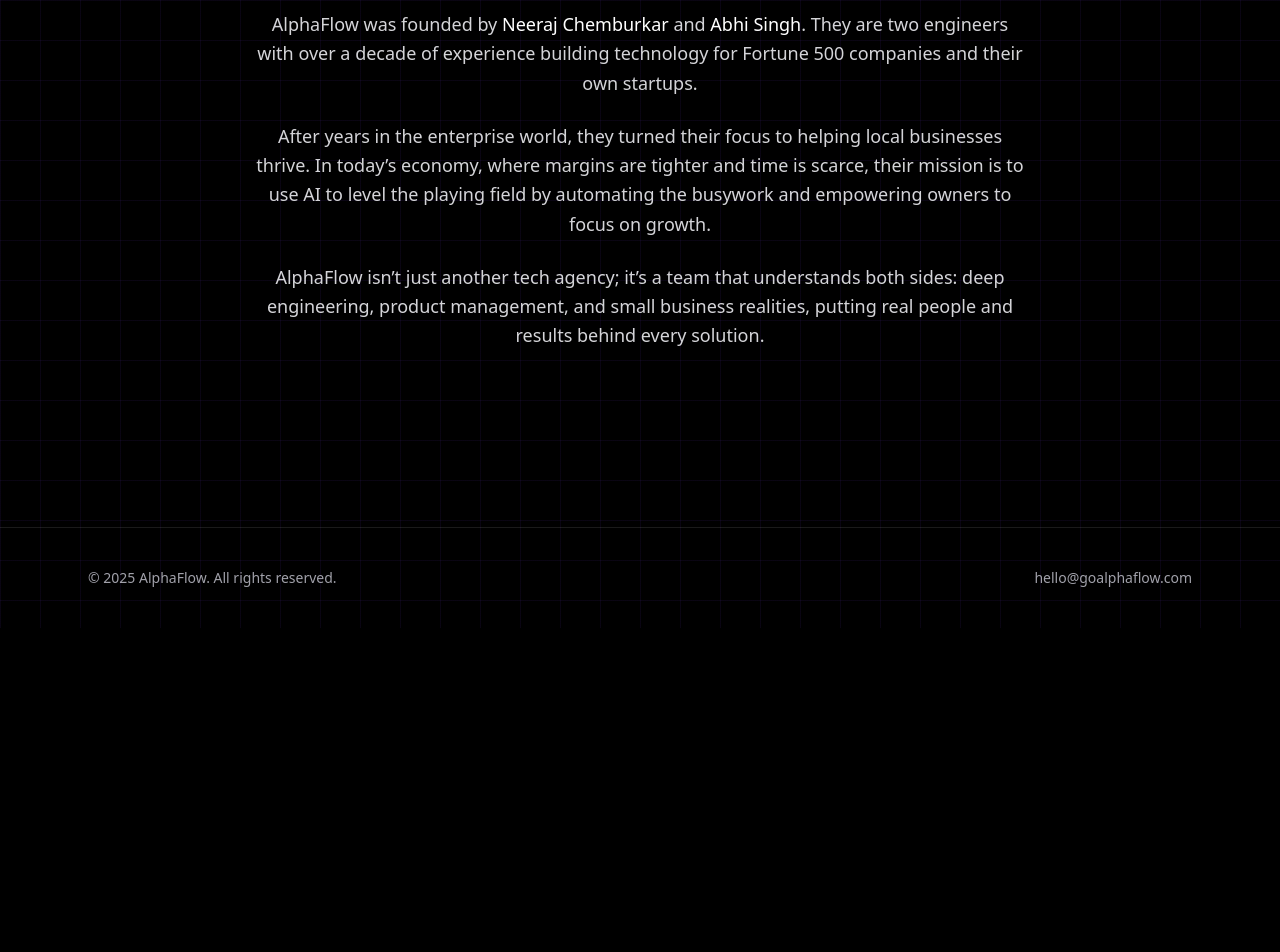
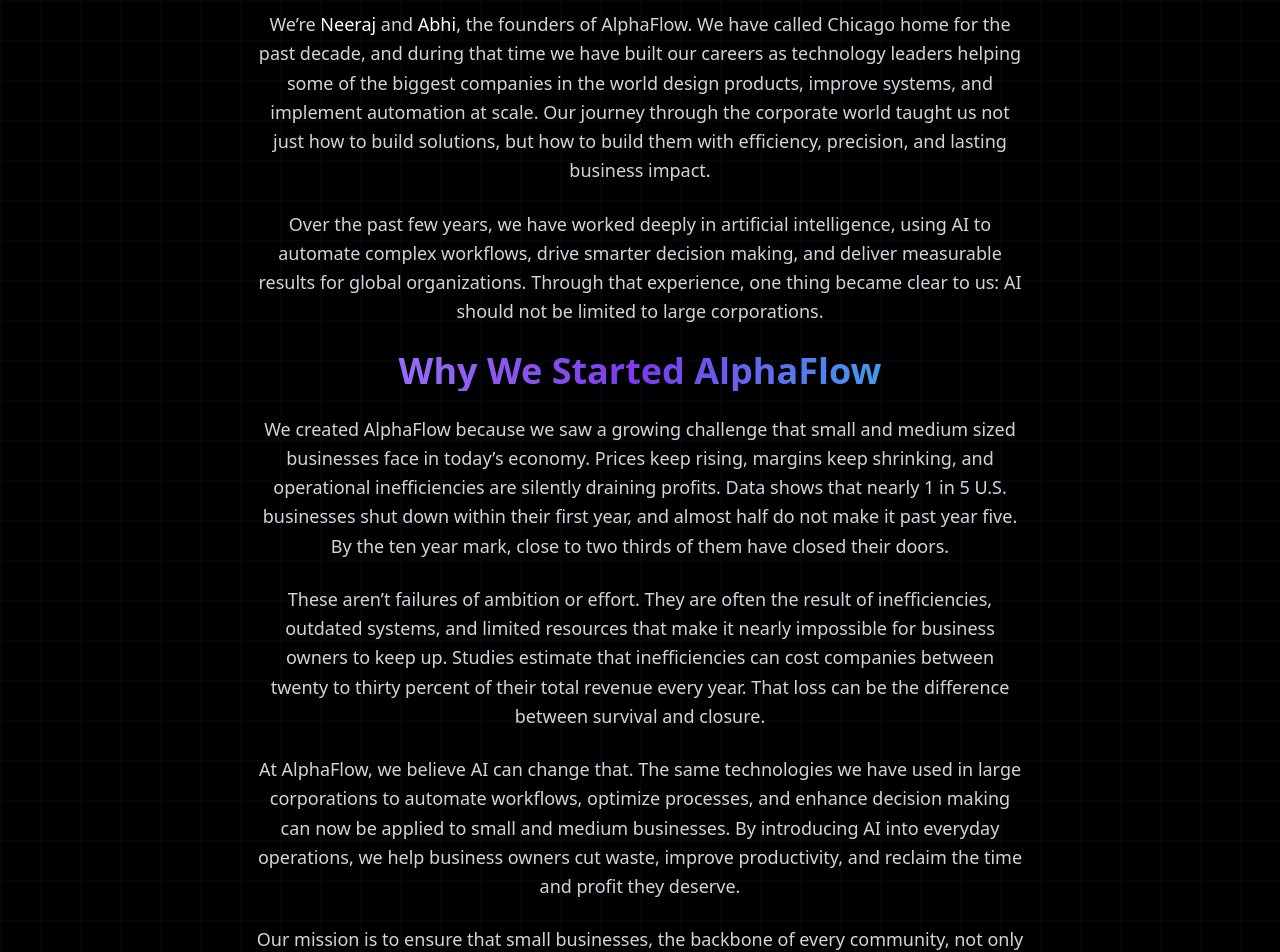
Before and after one commit to nchemb/alphaflow, a Next.js app: page /about in a window 1280 px wide. Shown: the part 720-1672 px from the top of the page. Before the commit the page ends 1348 px from the top, so only its background shows below. Built offline with nearby package versions, Linux system fonts and the light colour scheme.

Commit message:
about us text

```diff
--- a/app/about/page.tsx
+++ b/app/about/page.tsx
@@ -42,16 +42,31 @@
       <section className="mx-auto max-w-5xl px-6 pt-16 pb-20 border-t border-zinc-800 mt-16">
         <h2 className="text-3xl md:text-4xl font-semibold text-center mb-8 gradient-text">Meet the Founders</h2>
 
-        <div className="text-zinc-300 text-lg max-w-3xl mx-auto text-center leading-relaxed">
+        <div className="text-zinc-300 text-lg max-w-3xl mx-auto text-center leading-relaxed space-y-6">
           <p>
-            AlphaFlow was founded by <span className="font-medium text-white">Neeraj Chemburkar</span> and <span className="font-medium text-white">Abhi Singh</span>. They are two engineers with over a decade of experience building technology for Fortune 500 companies and their own startups.
+            We’re <span className="font-medium text-white">Neeraj</span> and <span className="font-medium text-white">Abhi</span>, the founders of AlphaFlow. We have called Chicago home for the past decade, and during that time we have built our careers as technology leaders helping some of the biggest companies in the world design products, improve systems, and implement automation at scale. Our journey through the corporate world taught us not just how to build solutions, but how to build them with efficiency, precision, and lasting business impact.
           </p>
-          <p className="mt-6">
-            After years in the enterprise world, they turned their focus to helping local businesses thrive.
-            In today’s economy, where margins are tighter and time is scarce, their mission is to use AI to level the playing field by automating the busywork and empowering owners to focus on growth.
+
+          <p>
+            Over the past few years, we have worked deeply in artificial intelligence, using AI to automate complex workflows, drive smarter decision making, and deliver measurable results for global organizations. Through that experience, one thing became clear to us: AI should not be limited to large corporations.
           </p>
-          <p className="mt-6">
-            AlphaFlow isn’t just another tech agency; it’s a team that understands both sides: deep engineering, product management, and small business realities, putting real people and results behind every solution.
+
+          <h3 className="text-3xl md:text-4xl font-semibold text-center mb-8 gradient-text">Why We Started AlphaFlow</h3>
+
+          <p>
+            We created AlphaFlow because we saw a growing challenge that small and medium sized businesses face in today’s economy. Prices keep rising, margins keep shrinking, and operational inefficiencies are silently draining profits. Data shows that nearly 1 in 5 U.S. businesses shut down within their first year, and almost half do not make it past year five. By the ten year mark, close to two thirds of them have closed their doors.
+          </p>
+
+          <p>
+            These aren’t failures of ambition or effort. They are often the result of inefficiencies, outdated systems, and limited resources that make it nearly impossible for business owners to keep up. Studies estimate that inefficiencies can cost companies between twenty to thirty percent of their total revenue every year. That loss can be the difference between survival and closure.
+          </p>
+
+          <p>
+            At AlphaFlow, we believe AI can change that. The same technologies we have used in large corporations to automate workflows, optimize processes, and enhance decision making can now be applied to small and medium businesses. By introducing AI into everyday operations, we help business owners cut waste, improve productivity, and reclaim the time and profit they deserve.
+          </p>
+
+          <p>
+            Our mission is to ensure that small businesses, the backbone of every community, not only survive but thrive. With intelligent automation handling the routine, owners can focus on growth, creativity, and building lasting value for their customers.
           </p>
         </div>
       </section>
```
